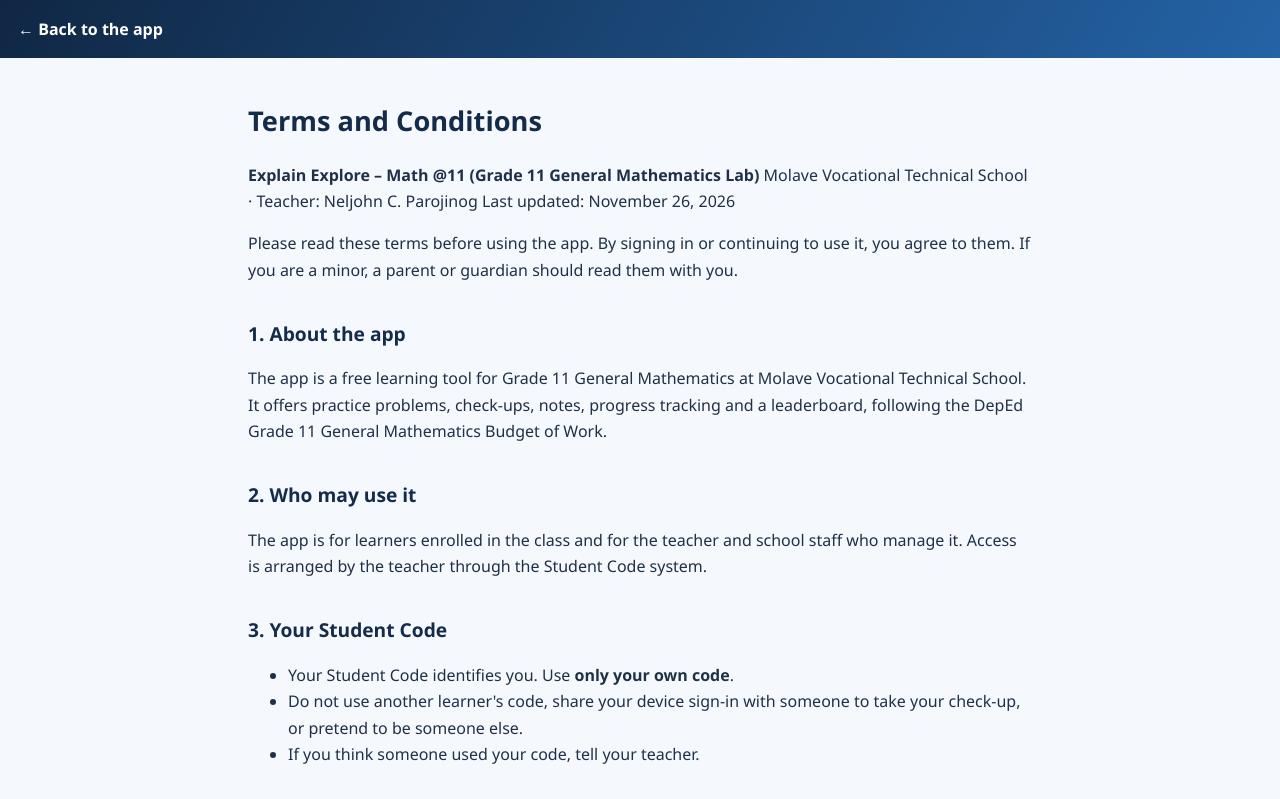
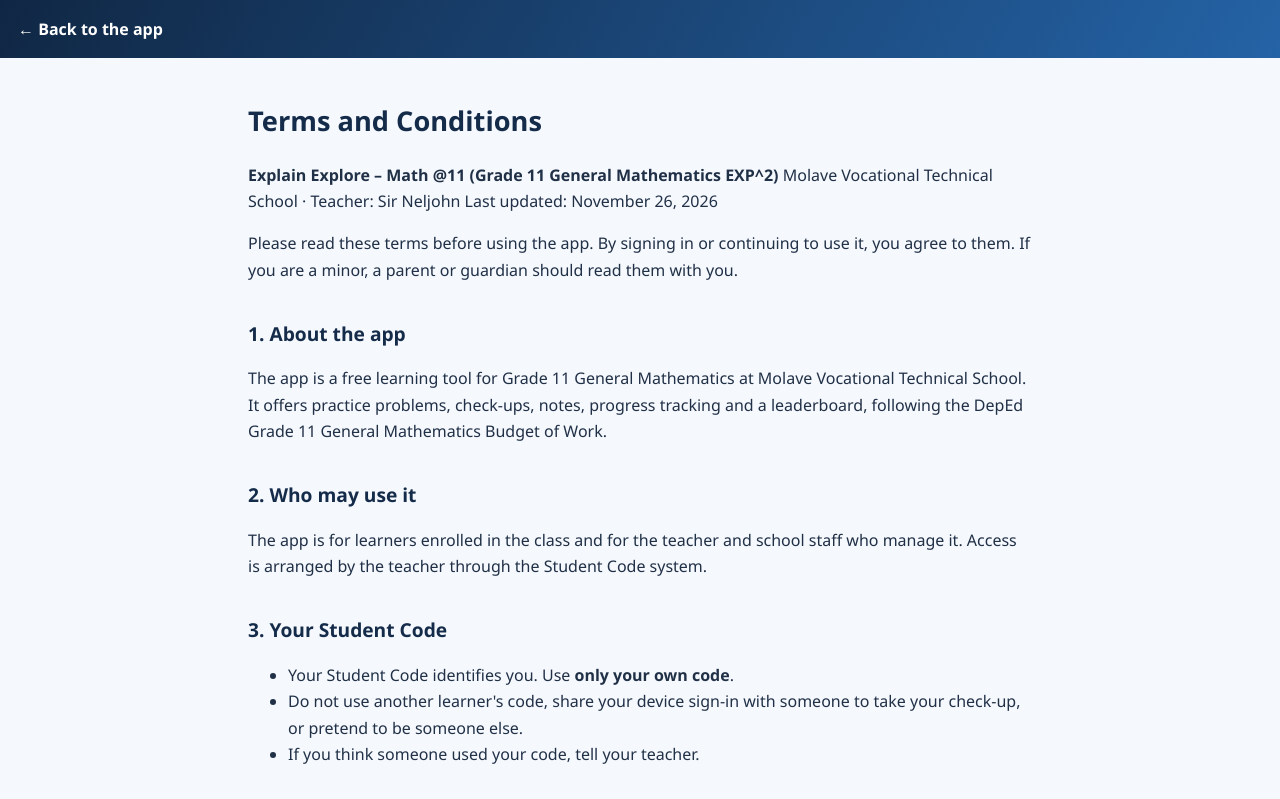
Before and after one commit to techieteacherph/GeneralMath11, a plain HTML site: page terms.html in a window 1280 px wide. Shown: the top 799 px of the page. Drawn offline with Linux system fonts and the light colour scheme.

Commit message:
Update terms.html

```diff
--- a/terms.html
+++ b/terms.html
@@ -12,8 +12,8 @@ table{width:100%;border-collapse:collapse;font-size:.92rem;display:block;overflo
 code{background:rgba(36,99,166,.12);padding:1px 5px;border-radius:5px}</style></head>
 <body><header><a href="./">← Back to the app</a></header><main>
 <h1>Terms and Conditions</h1>
-<p><strong>Explain Explore – Math @11 (Grade 11 General Mathematics Lab)</strong>
-Molave Vocational Technical School · Teacher: Neljohn C. Parojinog
+<p><strong>Explain Explore – Math @11 (Grade 11 General Mathematics EXP^2)</strong>
+Molave Vocational Technical School · Teacher: Sir Neljohn
 Last updated: November 26, 2026</p>
 <p>Please read these terms before using the app. By signing in or continuing to use it, you agree to them. If you are a minor, a parent or guardian should read them with you.</p>
 <h2>1. About the app</h2>
@@ -46,7 +46,7 @@ Last updated: November 26, 2026</p>
 </ul>
 <h2>6. Content and ownership</h2>
 <ul>
-<li>The app, its design, practice problems, lesson material and the <strong>Explain Explore – Math @11</strong> logo belong to the teacher (Neljohn C. Parojinog / Explain Explore with Mr. John) unless stated otherwise. All rights reserved.</li>
+<li>The app, its design, practice problems, lesson material and the <strong>Explain Explore – Math @11</strong> logo belong to the teacher (Neljohn / Explain Explore with Mr. John) unless stated otherwise. All rights reserved.</li>
 <li>DepEd competencies, school names and logos, and third-party videos or documents belong to their owners and are used for educational purposes.</li>
 <li>You may use the app and its content for your own study. Please do not copy or distribute it beyond that without written permission.</li>
 </ul>
```
